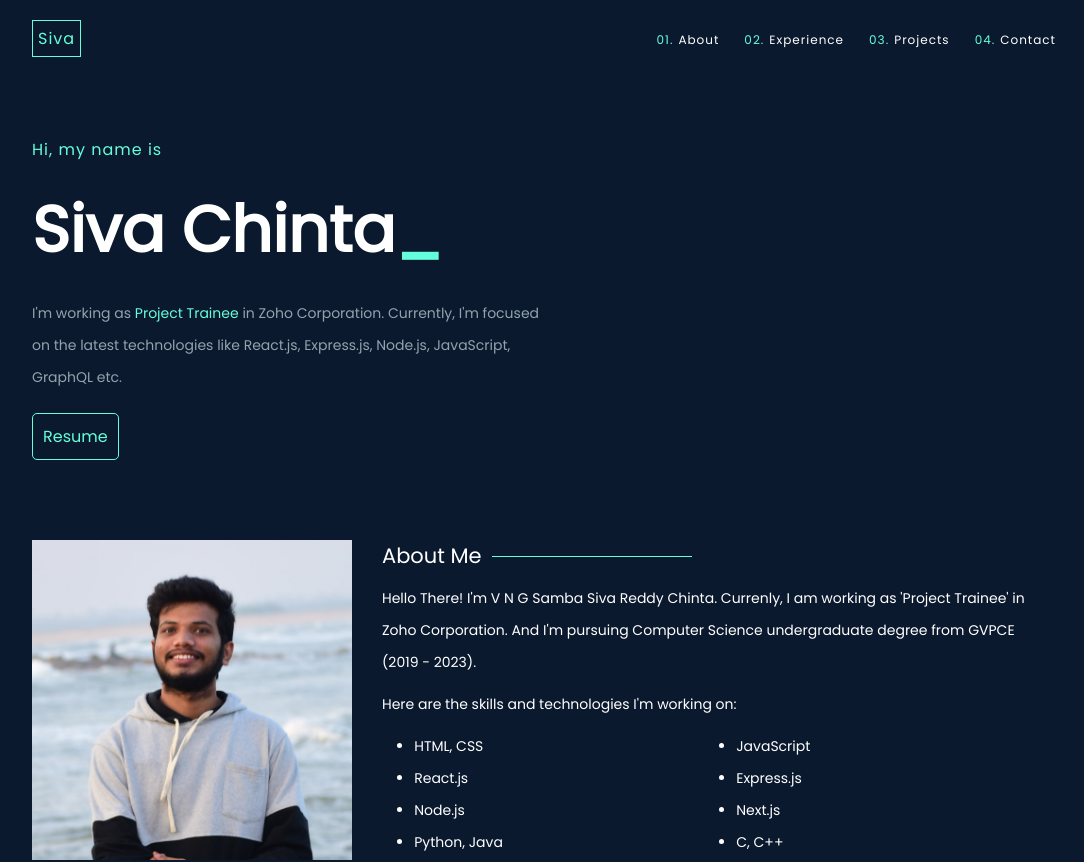
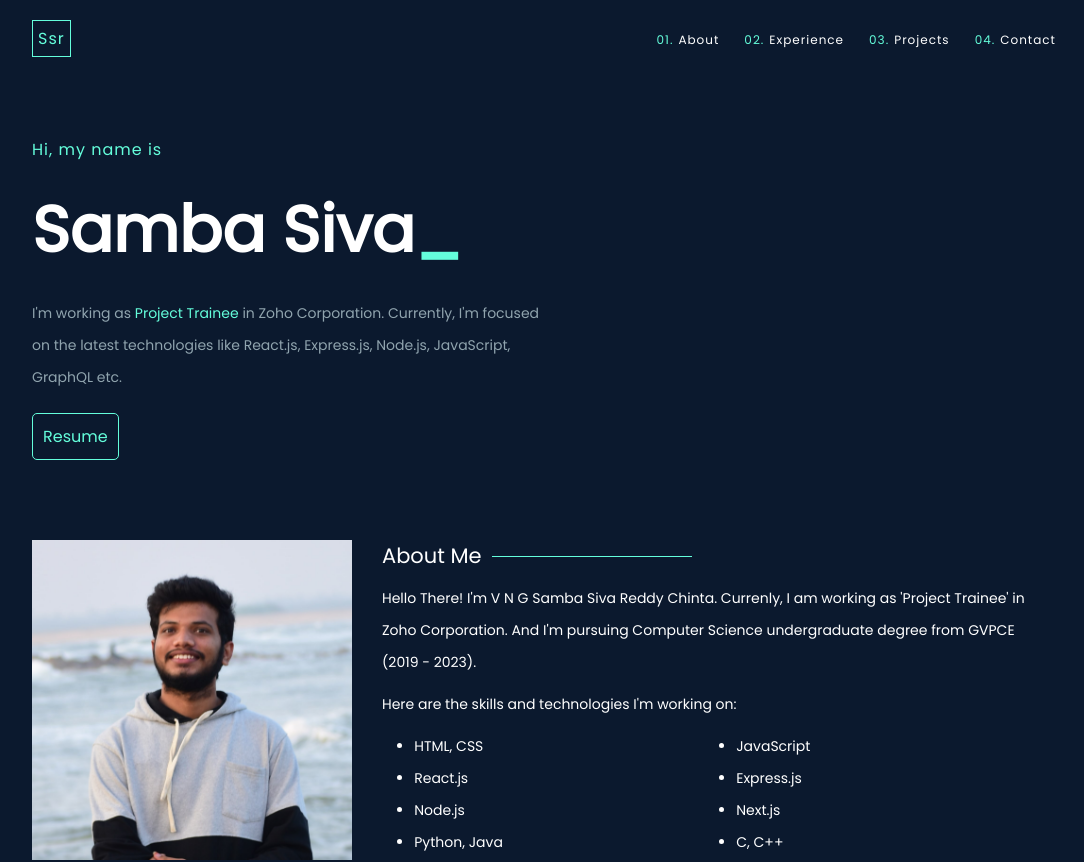
Before and after one commit to sambasivareddy-ch/sambasiva, a React (Create React App) app: page / in a window 1280 px wide. Shown: the top 862 px of the page, without its empty margins (96-1180 px from the left). Built offline with nearby package versions, Linux system fonts and the light colour scheme.

Commit message:
name changed

```diff
--- a/src/components/Intro.js
+++ b/src/components/Intro.js
@@ -7,7 +7,7 @@ const Intro = () => {
     return (
         <div className={styles["intro-wrapper"]}>
             <p className={styles["welcome-msg"]}>Hi, my name is</p>
-            <h1 className={styles["my-name"]}>Siva Chinta</h1>
+            <h1 className={styles["my-name"]}>Samba Siva</h1>
             <p className={styles["intro-me"]}>
                 I'm working as{" "}
                 <span className={styles["designation"]}>Project Trainee</span>{" "}
--- a/src/components/Logo.js
+++ b/src/components/Logo.js
@@ -5,7 +5,7 @@ import styles from "../styles/logo.module.css";
 const Logo = () => {
     return (
         <div className={styles['logo-wrapper']}>
-            <Link className={styles['logo-letter']} to="/">Siva</Link>
+            <Link className={styles['logo-letter']} to="/">Ssr</Link>
         </div>
     )
 }
```
